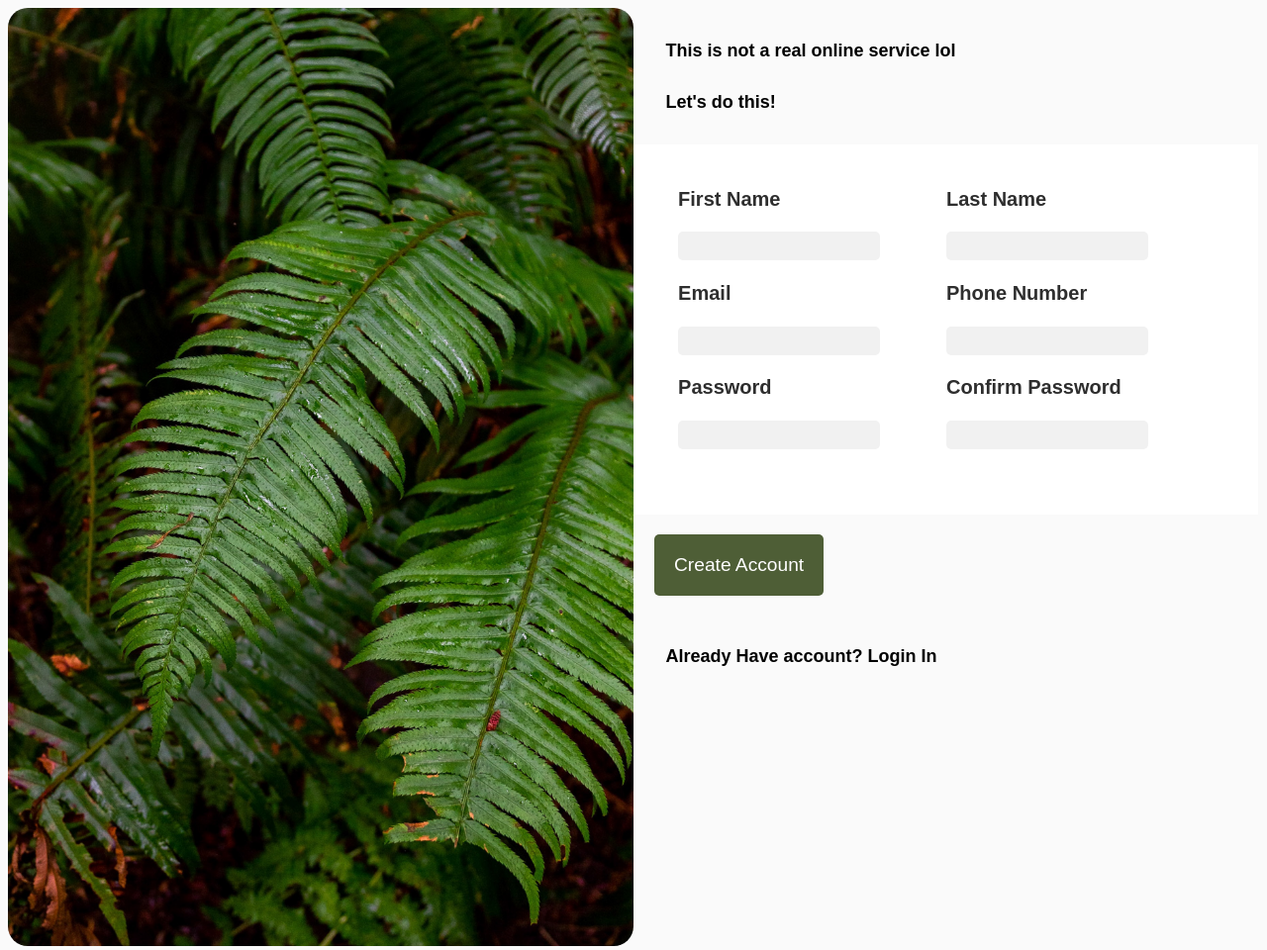
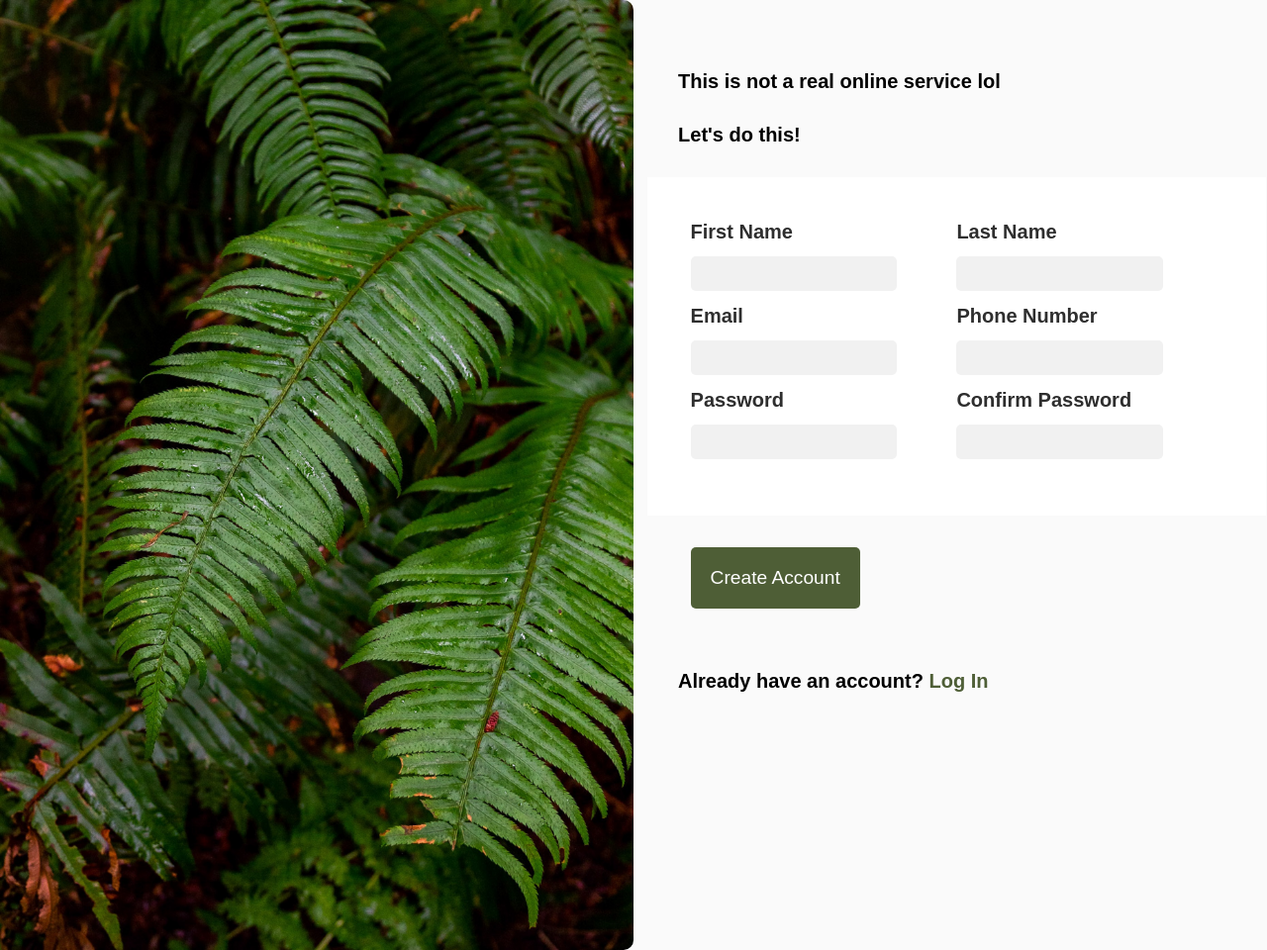
Before and after one commit to SteveLorde/Login-Page, a plain HTML site: page index.html in a window 1280 px wide. Shown: the whole page at 99% size. Drawn offline with Linux system fonts and the light colour scheme.

Commit message:
added required attribute to inputs

```diff
--- a/index.html
+++ b/index.html
@@ -24,15 +24,15 @@
                     <div class="formcolumn">
                     <label for="first_name">First Name</label>
                     <br>
-                    <input type="text" id="first_name">
+                    <input type="text" id="first_name" required>
                     <br>
                     <label for="E-Mail">Email</label>
                     <br>
-                    <input type="text" id="E-Mail">
+                    <input type="text" id="E-Mail" required>
                     <br>
                     <label for="Password">Password</label>
                     <br>
-                    <input type="text" id="Password">
+                    <input type="text" id="Password" required>
                     <br>
                     </div>
                     <div class="formcolumn">
@@ -42,17 +42,17 @@
                     <br>
                     <label for="Phone_Number"> Phone Number</label>
                     <br>
-                    <input type="text" id="Phone_Number">
+                    <input type="text" id="Phone_Number" required>
                     <br>
                     <label for="confirm-pass">Confirm Password</label>
                     <br>
-                    <input type="text" id="confirm-pass">
+                    <input type="text" id="confirm-pass" required>
                     </div>
                 </form>
             </div>
             <button>Create Account</button>
 
-            <h2 class="Typos">Already Have account? <span>Login In</span></h2>
+            <h2 class="Typos">Already have an account? <span><a class="Already" href="">Log In</a></span></h2>
         </div>
     </div>
 </body>
--- a/style.css
+++ b/style.css
@@ -1,4 +1,5 @@
 body {
+    margin: 0%;
 background-color: rgb(250, 250, 250);
 }
 
@@ -13,11 +14,12 @@ background-color: rgb(250, 250, 250);
 img {
     width: 100%;
     height: auto;
-    border-radius: 20px;
+    border-radius: 0% 10px 10px 0px;
 }
 
 .LoginSide {
     padding: 1px;
+    margin: 3% 0% 0% 1%;
     flex: auto;
 }
 
@@ -35,15 +37,15 @@ label {
 }
 input {
     flex: 1;
-    padding: 7px;
+    padding: 10px;
     width: 70%;
-    margin: 8% 0% 8% 0%;
+    margin: 5% 0% 5% 0%;
     border-radius: 5px;
     background-color: rgb(241, 241, 241);
     border-style: hidden;
 }
 button {
-    margin: 20px;
+    margin: 5% 0% 5% 7%;
     padding: 20px;
     border-radius: 5px;
     color: white;
@@ -60,5 +62,10 @@ button {
 .Typos {
     font-family: sans-serif;
     margin: 5%;
-    font-size: large;
+    font-size: 20px;
 }
+
+.Already {
+    text-decoration: none;
+    color: rgb(78, 94, 54);
+}
```
